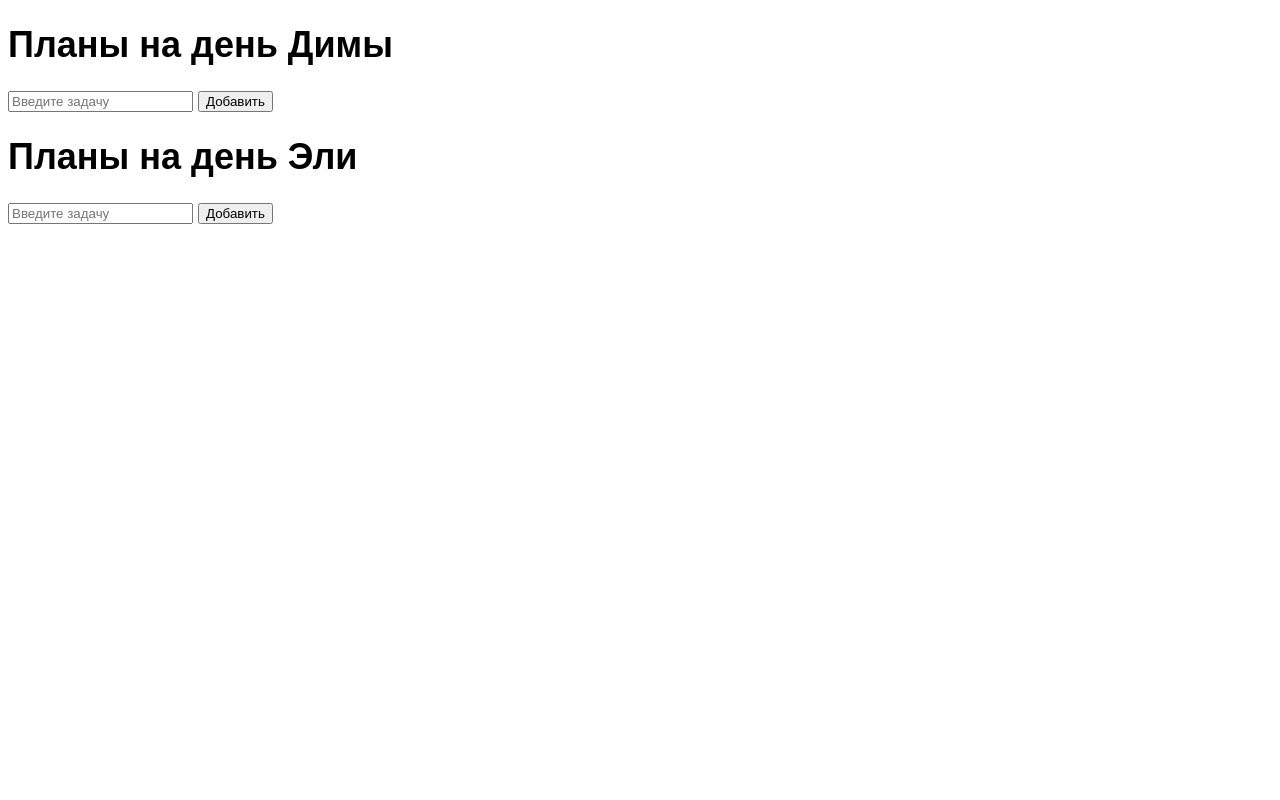
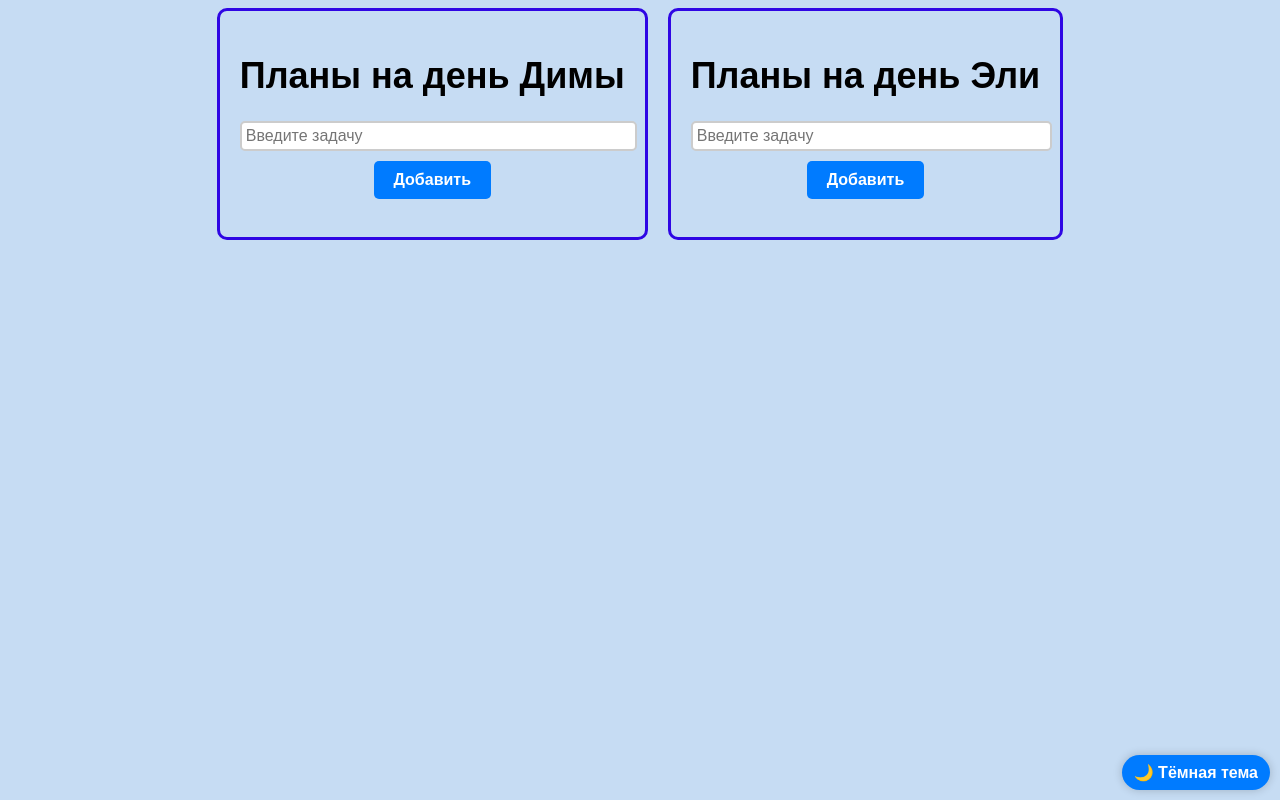
Before and after one commit to Dmitry-dev1/my-first-website, a plain HTML site: page index.html in a window 1280 px wide. Drawn offline with Linux system fonts and the light colour scheme; a web font is replaced by a local one.

Commit message:
Update index.html

```diff
--- a/index.html
+++ b/index.html
@@ -4,7 +4,7 @@
     <meta charset="UTF-8">
     <meta name="viewport" content="width=device-width, initial-scale=1.0"> <!-- Это разметка страницы для разных устройств с разной шириной-->
     <title>To-Do List</title>
-    <link rel="stylesheet" href="To do list.css">       <!-- Цепляет за собой CSS-->
+    <link rel="stylesheet" href="style.css">       <!-- Цепляет за собой CSS-->
     <link href="https://fonts.google.com/specimen/Tektur?lang=ru_Cyrl" rel="stylesheet">
     <style>
         body {
@@ -28,7 +28,7 @@
         <button id="addTaskElya">Добавить</button>
         <ul id="taskListElya"></ul>
     </div>
-    <script src="To do list.js"></script>               <!-- Цепляет за собой JavaScript-->
+    <script src="script.js"></script>               <!-- Цепляет за собой JavaScript-->
 </body>
 </html>
 
```
